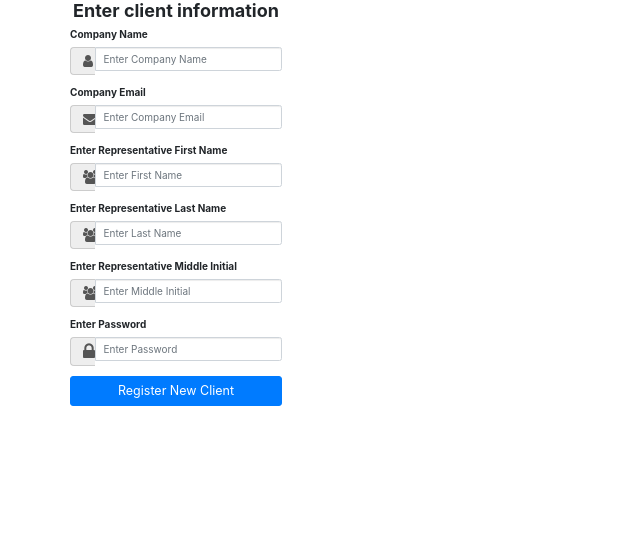
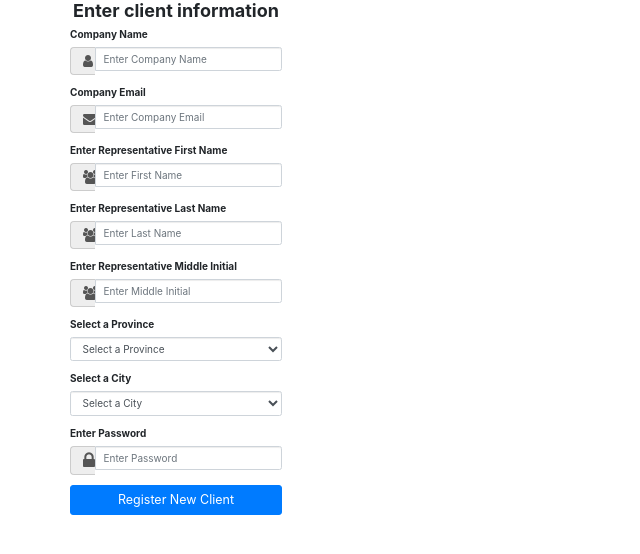
Before and after one commit to HazWard/COMP353, a PHP site: page /createClient.php in a window 1280 px wide. Shown: the top 554 px of the page, without its empty margins (0-640 px from the left). Run offline with PHP 8.4, Linux system fonts and the light colour scheme; some libraries are stand-ins or nearby versions.

Commit message:
added city and province fields

```diff
--- a/site/createClient.php
+++ b/site/createClient.php
@@ -69,6 +69,29 @@
                     </div>
                 </div>
                 <div class="form-group">
+                    <label for="exampleFormControlSelect1">Select a Province</label>
+                    <select class="form-control" id="province" name="province">
+                        <option value="" disabled selected>Select a Province</option>
+                        <option>Ontario</option>
+                        <option>British Columbia</option>
+                        <option>Quebec</option>
+                        <option>Alberta</option>
+                        <option>Nova Scotia</option>
+                        <option>Saskatchewan</option>
+                        <option>Manitoba</option>
+                        <option>New Brunswick</option>
+                        <option>Newfoundland and Labrador</option>
+                        <option>Prince Edward Island</option>
+                    </select>
+                </div>
+                <div class="form-group">
+                    <label for="exampleFormControlSelect1">Select a City</label>
+                    <select class="form-control" id="city" name="city">
+                        <option value="" disabled selected>Select a City</option>
+                        <!--add logic to populate cities based on province selection-->
+                    </select>
+                </div>
+                <div class="form-group">
                     <label for="password" class="cols-sm-2 control-label">Enter Password</label>
                     <div class="cols-sm-10">
                         <div class="input-group">
```
